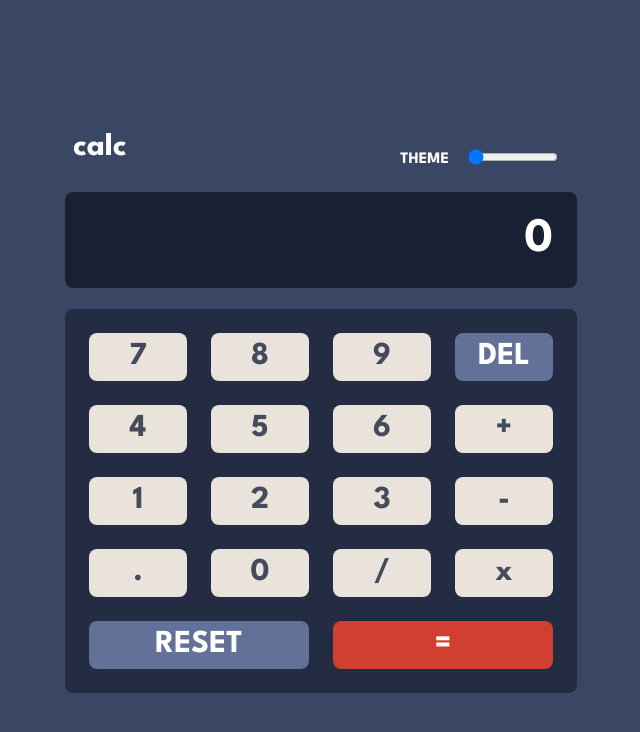
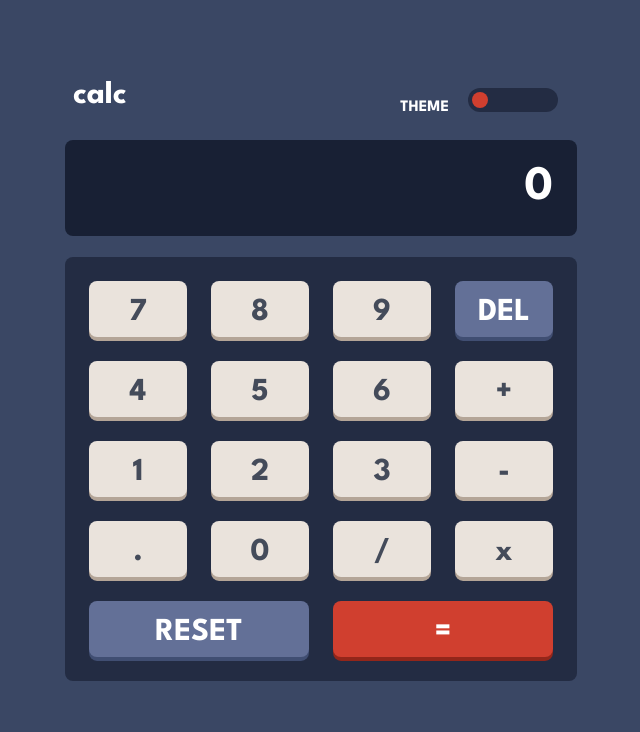
Before and after one commit to rodpd/calculator-app, a Vue app: page / in a window 1280 px wide. Shown: the top 732 px of the page, without its empty margins (319-959 px from the left). Built offline with nearby package versions, Linux system fonts and the light colour scheme.

Commit message:
style updates, add number update functionality

```diff
--- a/src/App.vue
+++ b/src/App.vue
@@ -1,5 +1,5 @@
 <template>
-<main class="p-[5%] sm:px-[20%] lg:px-[30%]">
+<main class="px-[3%] sm:py-[5%] sm:px-[20%] lg:px-[30%]">
 	<Calculator />
 </main>
 </template>
@@ -29,7 +29,6 @@ export default {
   -moz-osx-font-smoothing: grayscale;
   text-align: center;
   color: #2c3e50;
-  margin-top: 60px;
 }
 
 html {
--- a/src/components/Calculator.vue
+++ b/src/components/Calculator.vue
@@ -1,112 +1,112 @@
 <template>
 
 <div class="grid grid-cols-4 mb-[4%] row-span-2">
-	<div class="col-start-1 col-span-1 row-span-2">
-		<p class="pl-2 t1-text-white text-left">
+	<div class="col-span-1 col-start-1 row-span-2">
+		<p class="pl-2 text-left t1-text-white">
 			calc
 		</p>
 	</div>
-	<div class="col-start-3 col-span-1 row-start-2">
-		<p class="t1-text-white text-base text-end justify-end">
+	<div class="col-span-1 col-start-3 row-start-2">
+		<p class="justify-end text-base t1-text-white text-end">
 			THEME
 		</p>
 	</div>
-	<div class="col-start-4 col-span-1 row-start-2">
-		<input type="range" min="1" max="3" value="1" class="w-[70%]">
+	<div class="col-span-1 col-start-4 row-start-2">
+		<input type="range" min="1" max="3" value="1" class="w-[70%] bg-t1-bg-toggle rounded-xl p-1">
 	</div>
 </div>
 <div class="bg-t1-bg-screen mb-[4%] rounded-lg">
-	<span class="flex justify-end t1-text-white pr-6 py-6 text-5xl">
+	<span class="flex justify-end py-6 pr-6 text-5xl t1-text-white">
 		{{num}}
 	</span>
 </div>
-<div class="grid grid-cols-4 grid-rows-5 p-6 gap-6 bg-t1-bg-keypad rounded-lg">
-	<div class="col-start-1 col-span-1">
-		<button class="t1-btn-bg-orange t1-text-gray">
+<div class="grid grid-cols-4 grid-rows-5 gap-4 p-3 rounded-lg xsm:gap-6 xsm:p-6 sm:gap-6 sm:p-6 bg-t1-bg-keypad">
+	<div class="col-span-1 col-start-1">
+		<button @click="updateNumber(7)" class="t1-btn-bg-orange t1-text-gray">
 			7
 		</button>
 	</div>
-	<div class="col-start-2 col-span-1">
-		<button class="t1-btn-bg-orange t1-text-gray">
+	<div class="col-span-1 col-start-2">
+		<button @click="updateNumber(8)" class="t1-btn-bg-orange t1-text-gray">
 			8
 		</button>
 	</div>
-	<div class="col-start-3 col-span-1">
-		<button class="t1-btn-bg-orange t1-text-gray">
+	<div class="col-span-1 col-start-3">
+		<button @click="updateNumber(9)" class="t1-btn-bg-orange t1-text-gray">
 			9
 		</button>
 	</div>
-	<div class="col-start-4 col-span-1">
+	<div class="col-span-1 col-start-4">
 		<button class="t1-btn-bg-blue t1-text-white">
 			DEL
 		</button>
 	</div>
-	<div class="col-start-1 col-span-1">
-		<button class="t1-btn-bg-orange t1-text-gray">
+	<div class="col-span-1 col-start-1">
+		<button @click="updateNumber(4)" class="t1-btn-bg-orange t1-text-gray">
 			4
 		</button>
 	</div>
-	<div class="col-start-2 col-span-1">
-		<button class="t1-btn-bg-orange t1-text-gray">
+	<div class="col-span-1 col-start-2">
+		<button @click="updateNumber(5)" class="t1-btn-bg-orange t1-text-gray">
 			5
 		</button>
 	</div>
-	<div class="col-start-3 col-span-1">
-		<button class="t1-btn-bg-orange t1-text-gray">
+	<div class="col-span-1 col-start-3">
+		<button @click="updateNumber(6)" class="t1-btn-bg-orange t1-text-gray">
 			6
 		</button>
 	</div>
-	<div class="col-start-4 col-span-1">
+	<div class="col-span-1 col-start-4">
 		<button class="t1-btn-bg-orange t1-text-gray">
 			+
 		</button>
 	</div>
-	<div class="col-start-1 col-span-1">
-		<button class="t1-btn-bg-orange t1-text-gray">
+	<div class="col-span-1 col-start-1">
+		<button @click="updateNumber(1)" class="t1-btn-bg-orange t1-text-gray">
 			1
 		</button>
 	</div>
-	<div class="col-start-2 col-span-1">
-		<button class="t1-btn-bg-orange t1-text-gray">
+	<div class="col-span-1 col-start-2">
+		<button @click="updateNumber(2)" class="t1-btn-bg-orange t1-text-gray">
 			2
 		</button>
 	</div>
-	<div class="col-start-3 col-span-1">
-		<button class="t1-btn-bg-orange t1-text-gray">
+	<div class="col-span-1 col-start-3">
+		<button @click="updateNumber(3)" class="t1-btn-bg-orange t1-text-gray">
 			3
 		</button>
 	</div>
-	<div class="col-start-4 col-span-1">
+	<div class="col-span-1 col-start-4">
 		<button class="t1-btn-bg-orange t1-text-gray">
 			-
 		</button>
 	</div>
-	<div class="col-start-1 col-span-1">
+	<div class="col-span-1 col-start-1">
 		<button class="t1-btn-bg-orange t1-text-gray">
 			.
 		</button>
 	</div>
-	<div class="col-start-2 col-span-1">
-		<button class="t1-btn-bg-orange t1-text-gray">
+	<div class="col-span-1 col-start-2">
+		<button @click="updateNumber(0)" class="t1-btn-bg-orange t1-text-gray">
 			0
 		</button>
 	</div>
-	<div class="col-start-3 col-span-1">
+	<div class="col-span-1 col-start-3">
 		<button class="t1-btn-bg-orange t1-text-gray">
 			/
 		</button>
 	</div>
-	<div class="col-start-4 col-span-1">
+	<div class="col-span-1 col-start-4">
 		<button class="t1-btn-bg-orange t1-text-gray">
 			x
 		</button>
 	</div>
-	<div class="col-start-1 col-span-2">
+	<div class="col-span-2 col-start-1">
 		<button class="t1-btn-bg-blue t1-text-white">
 			RESET
 		</button>
 	</div>
-	<div class="col-start-3 col-span-2">
+	<div class="col-span-2 col-start-3">
 		<button class="t1-btn-bg-red t1-text-white">
 			=
 		</button>
@@ -120,7 +120,26 @@ import {ref} from 'vue'
 
 const num = ref(0)
 
+function updateNumber(number) {
+	num.value = num.value*10 + number
+}
+
 </script>
 
+
+
 <style scoped>
+
+input[type=range] {
+	-webkit-appearance: unset;
+}
+
+input[type=range]::-webkit-slider-thumb {
+	-webkit-appearance: none;
+	width: 1em;
+	height: 1em;
+	border-radius: 1em;
+	background: hsl(6, 63%, 50%);
+}
+
 </style>
--- a/src/index.css
+++ b/src/index.css
@@ -4,18 +4,18 @@
 
 @layer components {
 	.t1-btn-bg-orange {
-		@apply bg-t1-bg-key-orange w-[100%] rounded-lg ;
+		@apply bg-t1-bg-key-orange w-[100%] rounded-lg shadow-button shadow-t1-bg-key-orangeshadow;
 	}
 	.t1-btn-bg-blue {
-		@apply bg-t1-bg-key-blue w-[100%] rounded-lg;
+		@apply bg-t1-bg-key-blue w-[100%] rounded-lg shadow-button shadow-t1-bg-key-blueshadow;
 	}
 	.t1-btn-bg-red {
-		@apply bg-t1-bg-key-red w-[100%] rounded-lg;
+		@apply bg-t1-bg-key-red w-[100%] rounded-lg shadow-button shadow-t1-bg-key-redshadow;
 	}
 	.t1-text-gray {
-		@apply font-['LeagueSpartan'] font-bold text-t1-text-gray text-[32px];
+		@apply font-['LeagueSpartan'] font-bold pt-2 text-t1-text-gray text-[32px];
 	}
 	.t1-text-white {
-		@apply font-['LeagueSpartan'] font-bold text-t1-text-white text-[32px];
+		@apply font-['LeagueSpartan'] font-bold pt-2 text-t1-text-white text-[32px];
 	}
   }
--- a/tailwind.config.js
+++ b/tailwind.config.js
@@ -27,6 +27,12 @@ module.exports = {
 					'white': 'hsl(0, 0%, 100%)'
 				}
 			}
+		},
+		boxShadow: {
+			'button': '0 4px 0px -0.05px'
+		},
+		screens: {
+			'xsm': '400px'
 		}
 	},
   },
```
